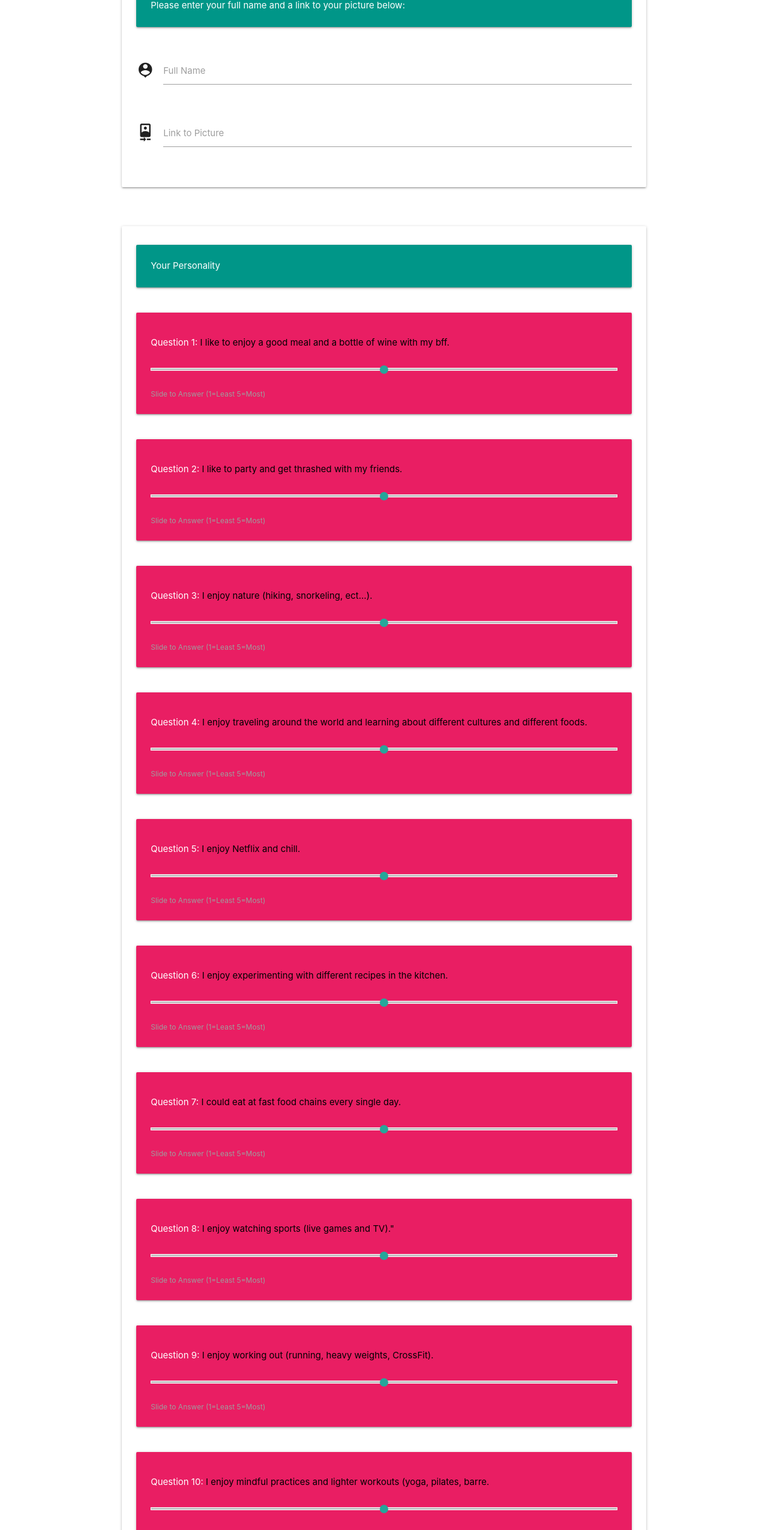
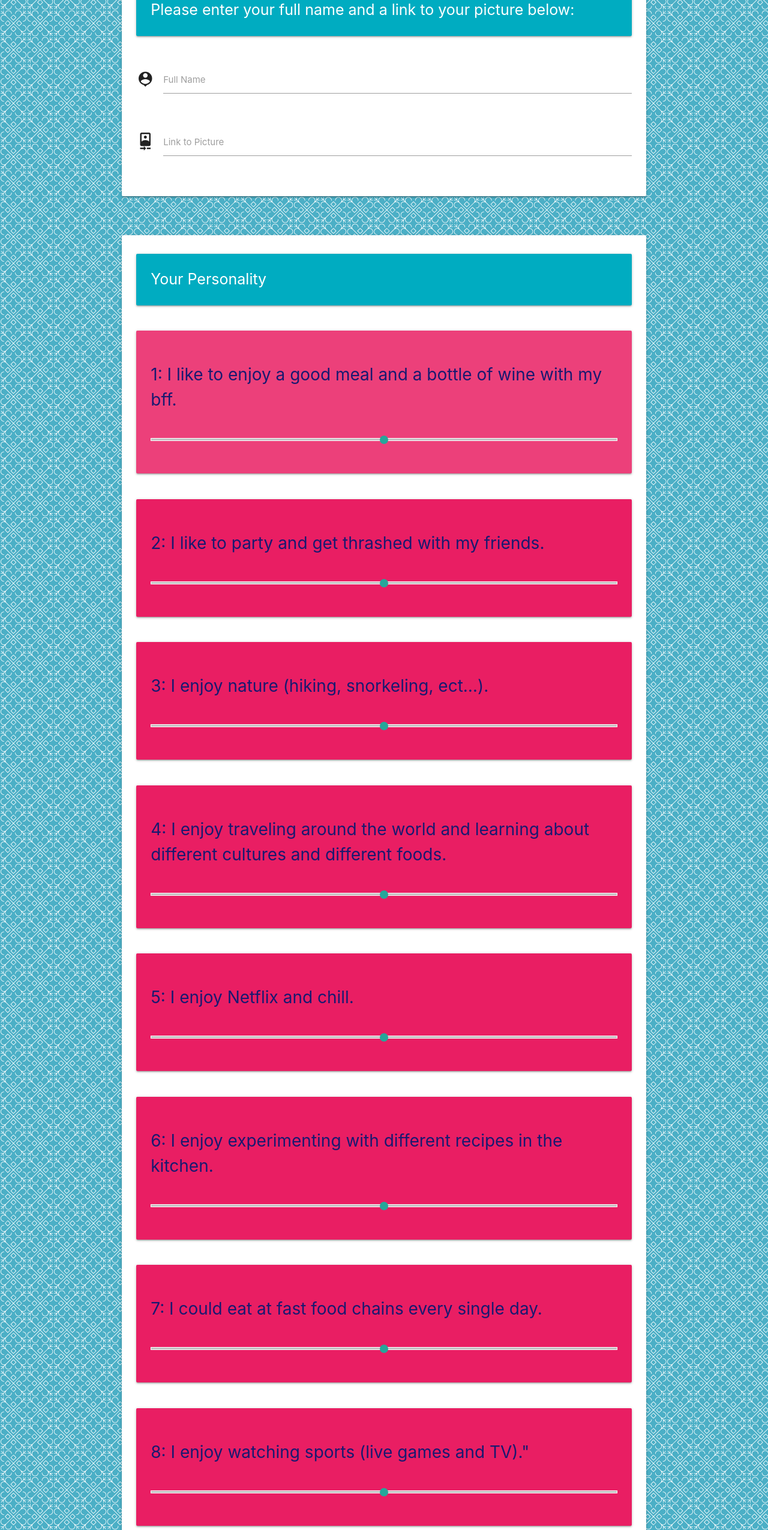
Before and after one commit to lookwendyican/FriendFinder, a website: page app/public/survey.html in a window 1280 px wide. Shown: the part 250-2800 px from the top of the page at 60% size. Drawn offline with nearby package versions, Linux system fonts and the light colour scheme.

Commit message:
added style.css

```diff
--- /dev/null
+++ b/app/public/style.css
@@ -0,0 +1,21 @@
+body {
+    background-image: url("img/morocco-blue.png");
+    /* background-color: yellow; */
+
+}
+
+.title {
+    font-size: 25px;
+}
+
+#questions  {
+    font-size: 20px !important;
+}
+.questionAsked {
+    color: midnightblue;
+    font-size: 28px !important;
+}
+.main-title {
+    color: midnightblue;
+
+}
--- a/app/public/survey.html
+++ b/app/public/survey.html
@@ -6,16 +6,20 @@
     <meta name="viewport" content="width = device-width, initial-scale = 1">
     <link rel="stylesheet" href="https://fonts.googleapis.com/icon?family=Material+Icons">
     <link rel="stylesheet" href="https://cdnjs.cloudflare.com/ajax/libs/materialize/0.97.3/css/materialize.min.css">
+
+     <link rel="stylesheet" type="text/css" href="style.css">
     <script type="text/javascript" src="https://code.jquery.com/jquery-2.1.1.min.js"></script>
     <script src="https://cdnjs.cloudflare.com/ajax/libs/materialize/0.97.3/js/materialize.min.js">
+
+
     </script>
 </head>
 
 <section class="title">
     <div class="row">
         <div class="col s12">
-            <div class="card-panel white">
-                <h3>Survey Questions</h3>
+            <div class="card-panel cyan darken-1">
+                <h3 class="center main-title">Survey Questions</h3>
             </div>
         </div>
     </div>
@@ -27,8 +31,8 @@
             <div class="card-panel white">
                 <div class="row">
                     <div class="col s12">
-                        <div class="card-panel teal">
-                            <span class="white-text">Please enter your full name and a link to your picture below:
+                        <div class="card-panel cyan darken-1">
+                            <span class="white-text title">Please enter your full name and a link to your picture below:
                             </span>
                         </div>
                     </div>
@@ -40,7 +44,7 @@
                     <div class="input-field col s12">
                         <i class="material-icons prefix">person_pin</i>
                         <input type="text" id="userName" class="autocomplete">
-                        <label for="autocomplete-input">Full Name</label>
+                        <label for="autocomplete-input letters">Full Name</label>
                     </div>
                 </div>
                 <!-- Photo Link -->
@@ -48,7 +52,7 @@
                     <div class="input-field col s12">
                         <i class="material-icons prefix">camera_front</i>
                         <input type="text" id="userPic" class="autocomplete">
-                        <label for="autocomplete-input">Link to Picture</label>
+                        <label for="autocomplete-input letters">Link to Picture</label>
                     </div>
                 </div>
             </div>
@@ -64,8 +68,8 @@
                 <!-- Panel for Your Personality sub-title -->
                 <div class="row">
                     <div class="col s12">
-                        <div class="card-panel teal">
-                            <span class="white-text">Your Personality
+                        <div class="card-panel cyan darken-1">
+                            <span class="white-text title">Your Personality
                             </span>
                         </div>
                     </div>
@@ -74,9 +78,8 @@
                 <!-- Question 1 -->
                 <div class="row" id="addPanelQuestions">
                     <div class="col s12">
-                        <div class="card-panel pink">
-                            <p class="questionAsked black-text"><span class="white-text" id="questions">Question
-                                    1:</span> I like to enjoy a good meal and a bottle
+                        <div class="card-panel pink lighten-1">
+                            <p class="questionAsked">1: I like to enjoy a good meal and a bottle
                                 of wine with my bff.
 
                             </p>
@@ -84,7 +87,7 @@
                             <p class="range-field">
                                 <input type="range" id="answers1" min="1" max="5" />
                             </p>
-                            <label>Slide to Answer (1=Least 5=Most)</label>
+
                         </div>
                     </div>
                 </div>
@@ -93,15 +96,15 @@
                 <div class="row" id="addPanelQuestions">
                     <div class="col s12">
                         <div class="card-panel pink">
-                            <p class="questionAsked black-text"><span class="white-text" id="questions">Question
-                                    2:</span> I like to party and get thrashed with my friends.
+                            <p class="questionAsked ">
+                                    2:  I like to party and get thrashed with my friends.
 
                             </p>
 
                             <p class="range-field">
                                 <input type="range" id="answers2" min="1" max="5" />
                             </p>
-                            <label>Slide to Answer (1=Least 5=Most)</label>
+
                         </div>
                     </div>
                 </div>
@@ -111,15 +114,14 @@
                 <div class="row" id="addPanelQuestions">
                     <div class="col s12">
                         <div class="card-panel pink">
-                            <p class="questionAsked black-text"><span class="white-text" id="questions">Question
-                                    3:</span> I enjoy nature (hiking, snorkeling, ect…).
+                            <p class="questionAsked ">3:  I enjoy nature (hiking, snorkeling, ect…).
 
                             </p>
 
                             <p class="range-field">
                                 <input type="range" id="answers3" min="1" max="5" />
                             </p>
-                            <label>Slide to Answer (1=Least 5=Most)</label>
+
                         </div>
                     </div>
                 </div>
@@ -128,8 +130,7 @@
                 <div class="row" id="addPanelQuestions">
                     <div class="col s12">
                         <div class="card-panel pink">
-                            <p class="questionAsked black-text"><span class="white-text" id="questions">Question
-                                    4:</span> I enjoy traveling around the world and learning about different cultures
+                            <p class="questionAsked ">4:  I enjoy traveling around the world and learning about different cultures
                                 and different foods.
 
                             </p>
@@ -137,7 +138,7 @@
                             <p class="range-field">
                                 <input type="range" id="answers4" min="1" max="5" />
                             </p>
-                            <label>Slide to Answer (1=Least 5=Most)</label>
+
                         </div>
                     </div>
                 </div>
@@ -145,15 +146,14 @@
                 <div class="row" id="addPanelQuestions">
                     <div class="col s12">
                         <div class="card-panel pink">
-                            <p class="questionAsked black-text"><span class="white-text" id="questions">Question
-                                    5:</span> I enjoy Netflix and chill.
+                            <p class="questionAsked ">5:  I enjoy Netflix and chill.
 
                             </p>
 
                             <p class="range-field">
                                 <input type="range" id="answers5" min="1" max="5" />
                             </p>
-                            <label>Slide to Answer (1=Least 5=Most)</label>
+
                         </div>
                     </div>
                 </div>
@@ -161,15 +161,14 @@
                 <div class="row" id="addPanelQuestions">
                     <div class="col s12">
                         <div class="card-panel pink">
-                            <p class="questionAsked black-text"><span class="white-text" id="questions">Question
-                                    6:</span> I enjoy experimenting with different recipes in the kitchen.
+                            <p class="questionAsked ">6: I enjoy experimenting with different recipes in the kitchen.
 
                             </p>
 
                             <p class="range-field">
                                 <input type="range" id="answers6" min="1" max="5" />
                             </p>
-                            <label>Slide to Answer (1=Least 5=Most)</label>
+
                         </div>
                     </div>
                 </div>
@@ -178,8 +177,7 @@
                 <div class="row" id="addPanelQuestions">
                     <div class="col s12">
                         <div class="card-panel pink">
-                            <p class="questionAsked black-text"><span class="white-text" id="questions">Question
-                                    7:</span> I could eat at fast food chains every single day.
+                            <p class="questionAsked "> 7:  I could eat at fast food chains every single day.
 
 
                             </p>
@@ -187,7 +185,7 @@
                             <p class="range-field">
                                 <input type="range" id="answers7" min="1" max="5" />
                             </p>
-                            <label>Slide to Answer (1=Least 5=Most)</label>
+
                         </div>
                     </div>
                 </div>
@@ -197,8 +195,7 @@
                 <div class="row" id="addPanelQuestions">
                     <div class="col s12">
                         <div class="card-panel pink">
-                            <p class="questionAsked black-text"><span class="white-text" id="questions">Question
-                                    8:</span> I enjoy watching sports (live games and TV)."
+                            <p class="questionAsked ">8:  I enjoy watching sports (live games and TV)."
 
 
                             </p>
@@ -206,7 +203,7 @@
                             <p class="range-field">
                                 <input type="range" id="answers8" min="1" max="5" />
                             </p>
-                            <label>Slide to Answer (1=Least 5=Most)</label>
+
                         </div>
                     </div>
                 </div>
@@ -215,8 +212,7 @@
                 <div class="row" id="addPanelQuestions">
                     <div class="col s12">
                         <div class="card-panel pink">
-                            <p class="questionAsked black-text"><span class="white-text" id="questions">Question
-                                    9:</span> I enjoy working out (running, heavy weights, CrossFit).
+                            <p class="questionAsked "> 9:  I enjoy working out (running, heavy weights, CrossFit).
 
 
                             </p>
@@ -224,7 +220,7 @@
                             <p class="range-field">
                                 <input type="range" id="answers9" min="1" max="5" />
                             </p>
-                            <label>Slide to Answer (1=Least 5=Most)</label>
+
                         </div>
                     </div>
                 </div>
@@ -232,15 +228,14 @@
                 <div class="row" id="addPanelQuestions">
                     <div class="col s12">
                         <div class="card-panel pink">
-                            <p class="questionAsked black-text"><span class="white-text" id="questions">Question
-                                    10:</span> I enjoy mindful practices and lighter workouts (yoga, pilates, barre.
+                            <p class="questionAsked "> 10:  I enjoy mindful practices and lighter workouts (yoga, pilates, barre.
 
                             </p>
 
                             <p class="range-field">
                                 <input type="range" id="answers10" min="1" max="5" />
                             </p>
-                            <label>Slide to Answer (1=Least 5=Most)</label>
+
                         </div>
                     </div>
                 </div>
@@ -248,7 +243,7 @@
                 <div class="row" id="addPanelQuestions">
                     <div class="col s12">
                         <div class="card-panel pink">
-                            <button class="btn waves-effect waves-light" type="submit" name="action">Submit
+                            <button class="btn waves-effect waves-light center" type="submit" name="action">Submit
                                 <i class="material-icons right">send</i>
                             </button>
                         </div>
```
Also changed, not shown: app/public/app.js (+7 -7 lines), app/public/img/morocco-blue.png (added).
